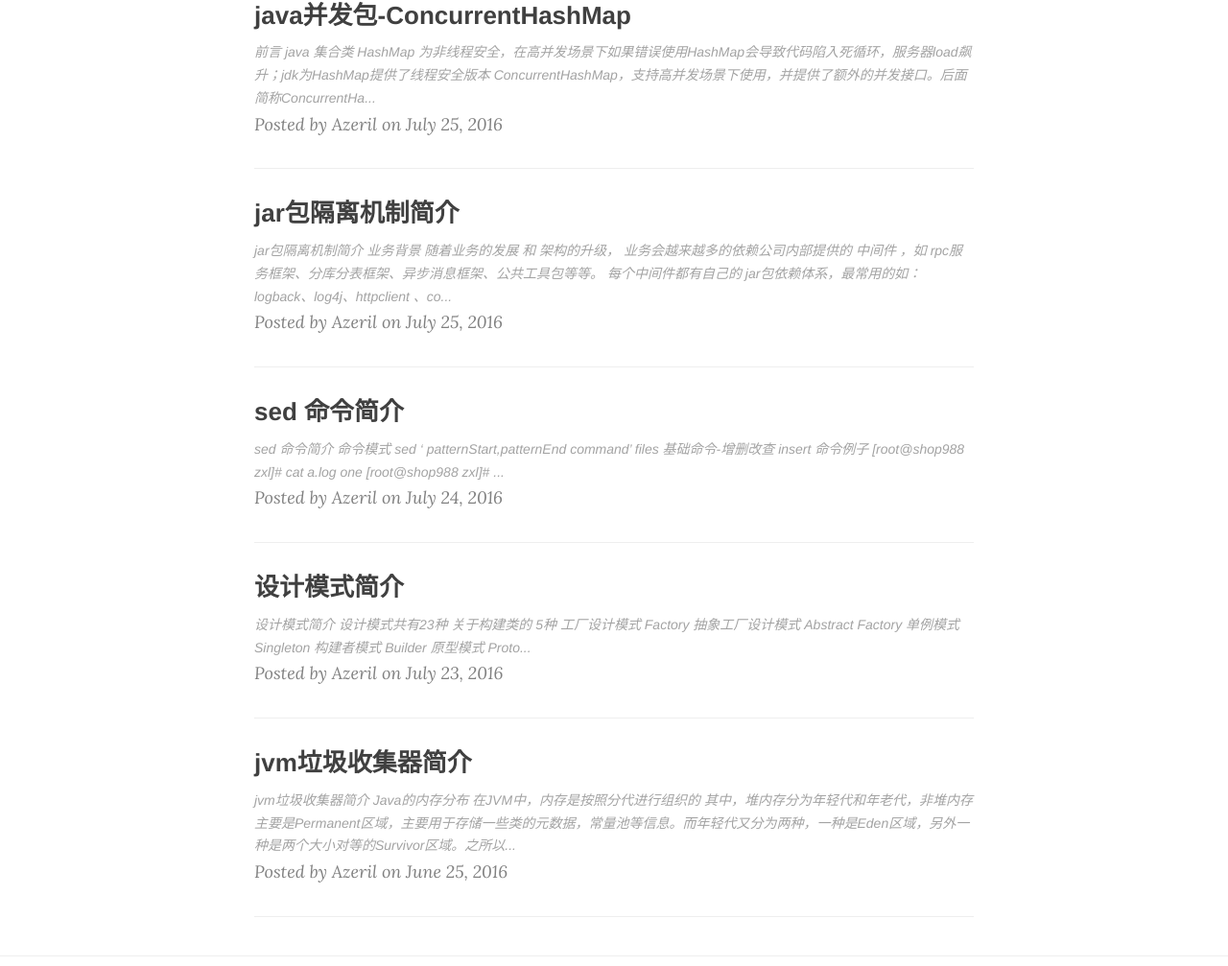
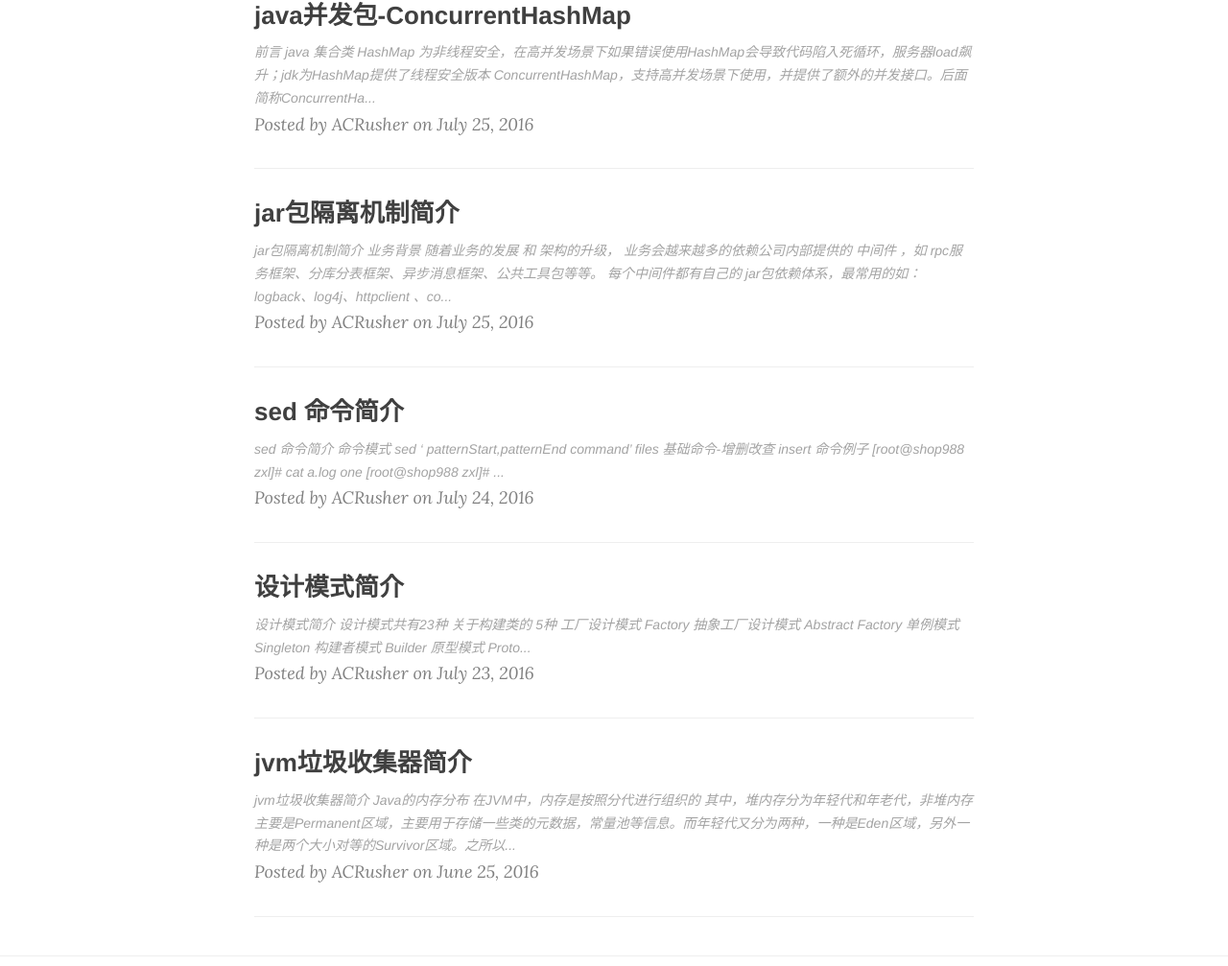
Before and after one commit to ACRusher/blog, a Jekyll site: the page built from index.html, in a window 1280 px wide. Shown: the part 478-1485 px from the top of the page at 96% size. Built offline with Jekyll 4.4.1, drawn with Linux system fonts in a browser that asks for light colours; nearby versions of some CDN libraries; the list of posts is cut into pages by our own code.

Commit message:
post articles

```diff
--- a/About.md
+++ b/About.md
@@ -13,7 +13,7 @@ header-img: "img/plane.jpg"
 
 ——ACRusher
 
-[欢迎访问我的GitHub](https://github.com/ACRusher/)
+[欢迎访问我的GitHub  https://github.com/ACRusher/](https://github.com/ACRusher/)
 
 > 所有的天才，都是源于不断的训练
 
--- a/_config.yml
+++ b/_config.yml
@@ -52,7 +52,7 @@ defaults:
       type: "posts"
     values:
       layout: "post"
-      author: "Azeril"
+      author: "ACRusher"
       header-img: "img/fantasy.jpg" # We don't want posts without a header image, that whould mean white on white
 
 
@@ -60,9 +60,9 @@ defaults:
 comments :
   provider : duoshuo
   duoshuo :
-    short_name : Azeril
+    short_name : ACRusher
   disqus :
-      short_name : Azeril
+      short_name : ACRusher
 
 # Analytics and webmaster tools stuff goes here
 google_analytics: UA-66863061-1
```
